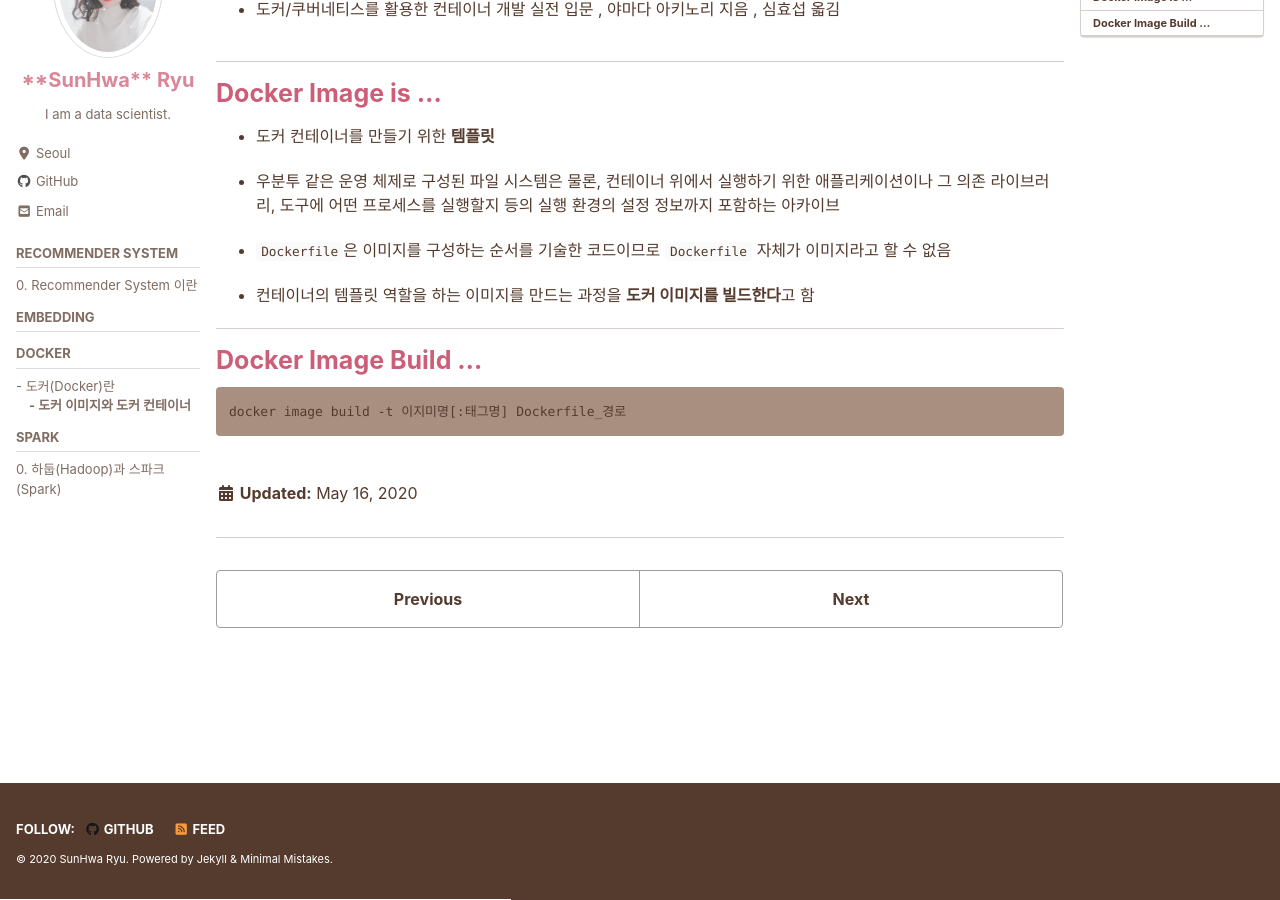
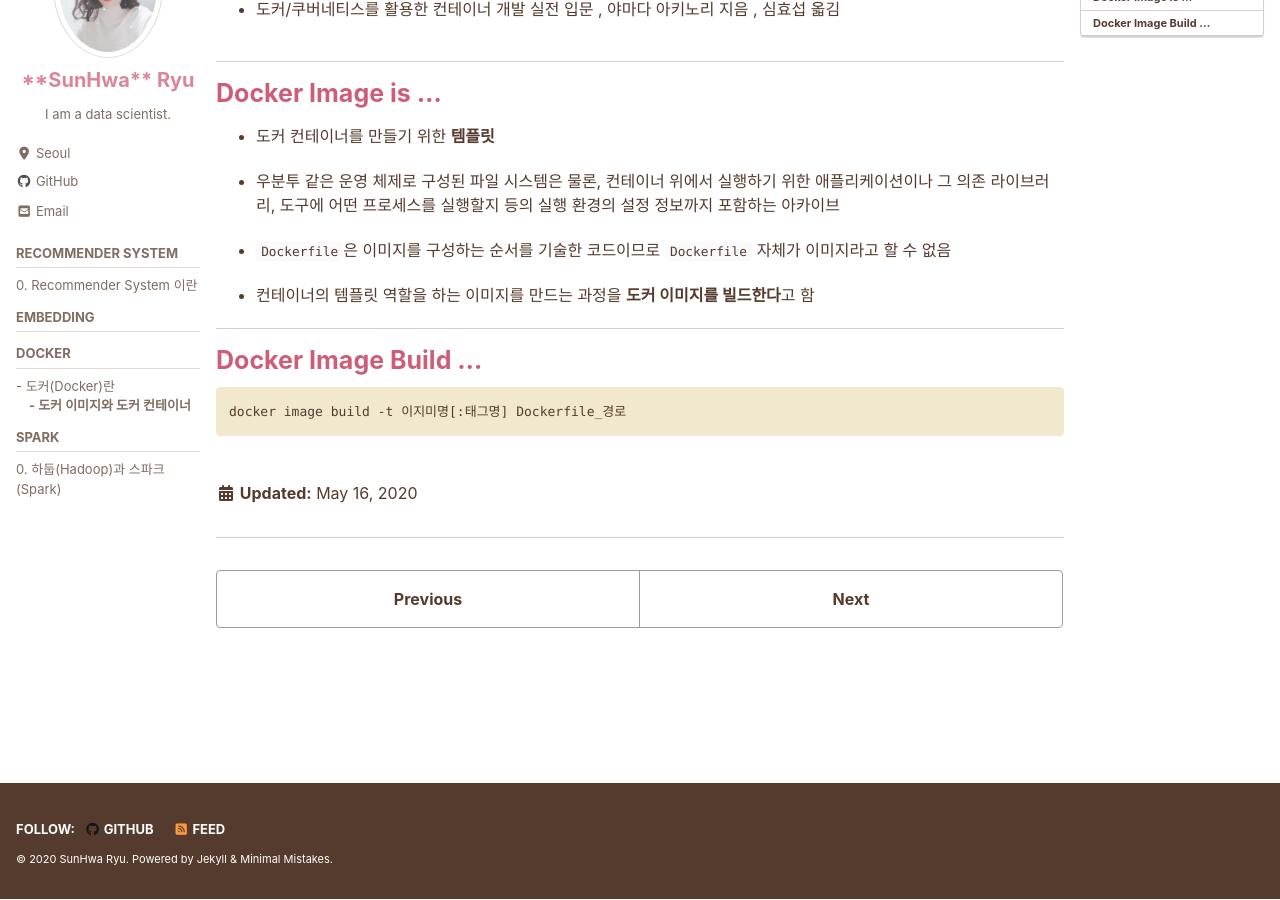
Before and after one commit to MinPinSunHwa/suna.github.io, a Jekyll site: the page built from _study/docker/1_image_and_container.md, in a window 1280 px wide and 900 px high, scrolled down 166 px. Built offline with Jekyll 4.4.1, drawn with Linux system fonts in a browser that asks for light colours; cached includes are drawn as plain includes; nearby versions of some CDN libraries.

Commit message:
Update base color

```diff
--- a/_sass/minimal-mistakes/skins/_contrast.scss
+++ b/_sass/minimal-mistakes/skins/_contrast.scss
@@ -14,7 +14,7 @@ $masthead-link-color-hover: $text-color !default;
 $navicon-link-color-hover: mix(#fff, $text-color, 80%) !default;
 
 /* contrast syntax highlighting (base16) */
-$base00: #a98f80 !default; // #000000 !default;
+$base00: #f1e8cd !default; // #000000 !default;
 $base01: #242422 !default;
 $base02: #484844 !default;
 $base03: #6c6c66 !default;
```
